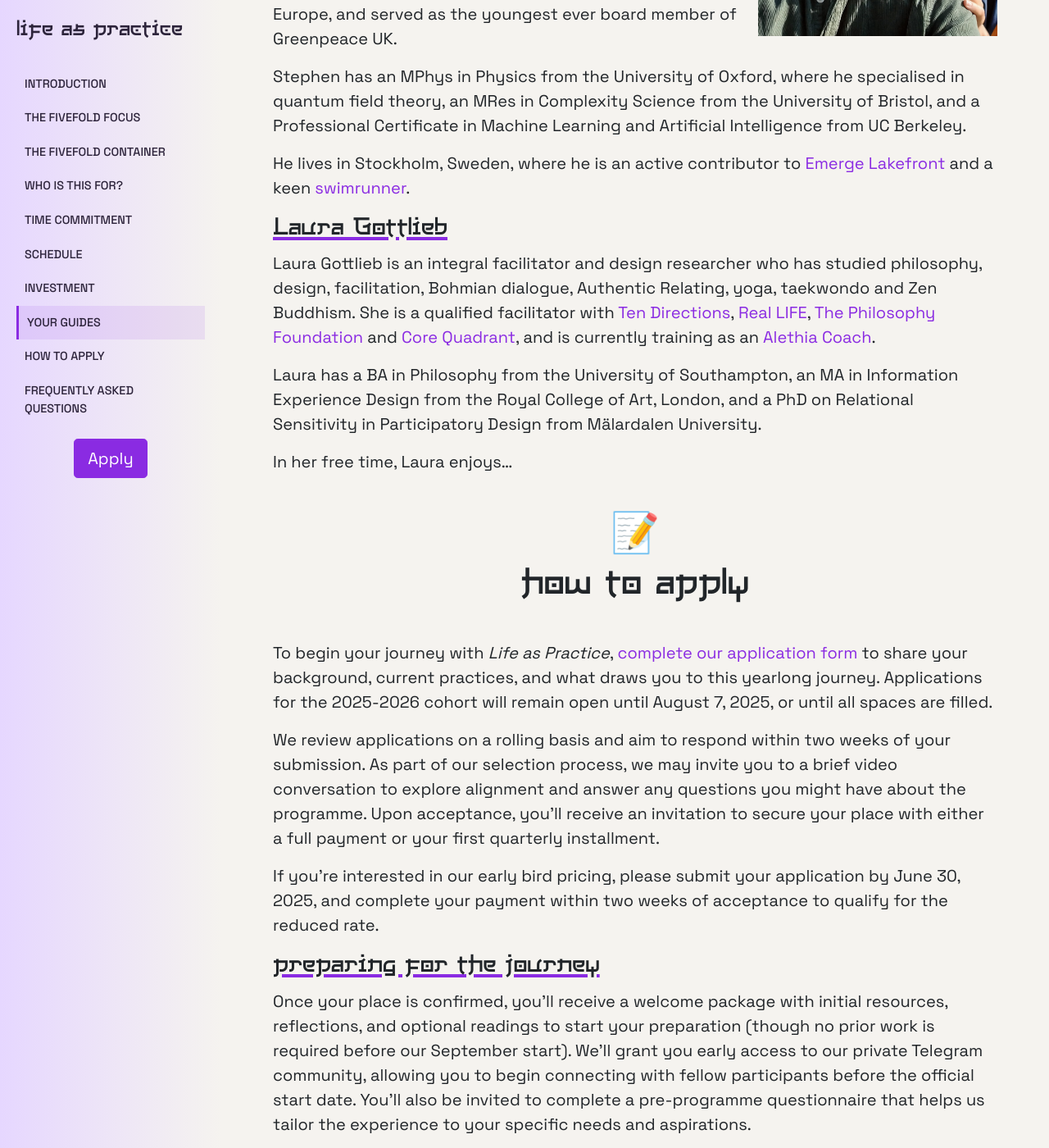
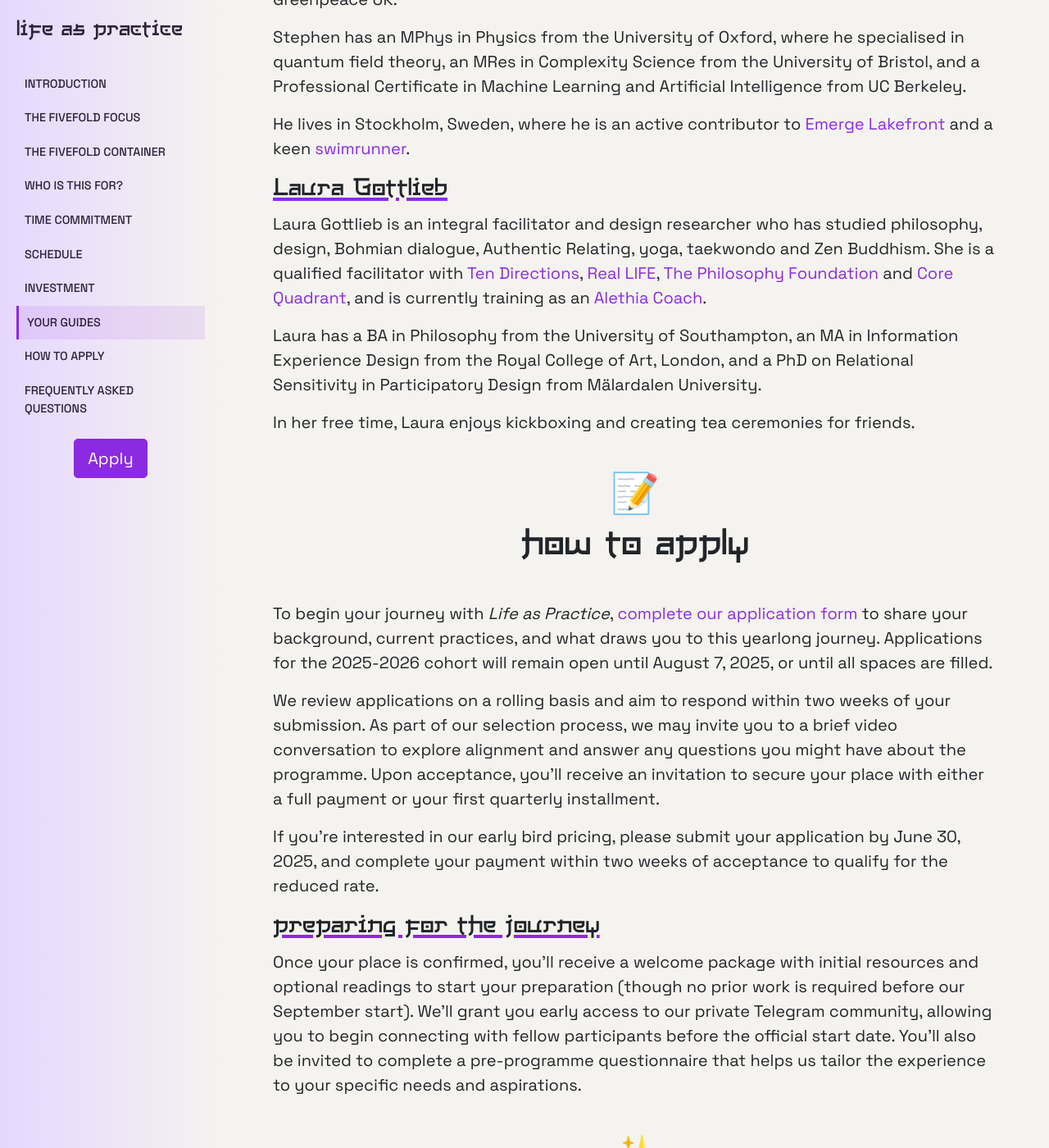
Before and after one commit to stephenreid321/lifeaspractice, a Jekyll site: the page built from index.markdown, in a window 1280 px wide and 1400 px high, scrolled down 9270 px. Shown: the whole window at 82% size. Built offline with Jekyll 4.4.1, drawn with Linux system fonts in a browser that asks for light colours; some of the changed text lies outside the part shown.

Commit message:
💬 Update content across sections and remove header apply button
Refine descriptions in 'How to Apply' and 'Introduction' sections.
Update Laura Gottlieb's profile details.
Remove the apply button from the main header.

```diff
--- a/_sections/how-to-apply.md
+++ b/_sections/how-to-apply.md
@@ -7,4 +7,4 @@ If you're interested in our early bird pricing, please submit your application b
 Preparing for the Journey
 -------------------------
 
-Once your place is confirmed, you'll receive a welcome package with initial resources, reflections, and optional readings to start your preparation (though no prior work is required before our September start). We'll grant you early access to our private Telegram community, allowing you to begin connecting with fellow participants before the official start date. You'll also be invited to complete a pre-programme questionnaire that helps us tailor the experience to your specific needs and aspirations.
+Once your place is confirmed, you'll receive a welcome package with initial resources and optional readings to start your preparation (though no prior work is required before our September start). We'll grant you early access to our private Telegram community, allowing you to begin connecting with fellow participants before the official start date. You'll also be invited to complete a pre-programme questionnaire that helps us tailor the experience to your specific needs and aspirations.
--- a/_sections/your-guides.md
+++ b/_sections/your-guides.md
@@ -22,8 +22,8 @@ He lives in Stockholm, Sweden, where he is an active contributor to [Emerge Lake
 
 <h2 style="text-transform: none">Laura Gottlieb</h2>
 
-Laura Gottlieb is an integral facilitator and design researcher who has studied philosophy, design, facilitation, Bohmian dialogue, Authentic Relating, yoga, taekwondo and Zen Buddhism. She is a qualified facilitator with [Ten Directions](https://tendirections.com/), [Real LIFE](https://www.dianemushohamilton.com/), [The Philosophy Foundation](https://www.philosophy-foundation.org/) and [Core Quadrant](https://www.corequality.nl/?lang=en), and is currently training as an [Alethia Coach](https://integralunfoldment.com/).
+Laura Gottlieb is an integral facilitator and design researcher who has studied philosophy, design, Bohmian dialogue, Authentic Relating, yoga, taekwondo and Zen Buddhism. She is a qualified facilitator with [Ten Directions](https://tendirections.com/), [Real LIFE](https://www.dianemushohamilton.com/), [The Philosophy Foundation](https://www.philosophy-foundation.org/) and [Core Quadrant](https://www.corequality.nl/?lang=en), and is currently training as an [Alethia Coach](https://integralunfoldment.com/).
 
 Laura has a BA in Philosophy from the University of Southampton, an MA in Information Experience Design from the Royal College of Art, London, and a PhD on Relational Sensitivity in Participatory Design from Mälardalen University.
 
-In her free time, Laura enjoys...
+In her free time, Laura enjoys kickboxing and creating tea ceremonies for friends.
--- a/index.markdown
+++ b/index.markdown
@@ -16,7 +16,6 @@ layout: application
       <br />
       Sep 2025 – Aug 2026
     </p>
-    <a class="btn btn-primary btn-lg" id="header-apply-button" target="_blank" href="https://airtable.com/appxD3blgx0uJJ35b/pag8aRYP7rzvoZDCL/form">Apply</a>
   </div>
 </header>
 
```
Also changed, not shown: _sections/introduction.md (+1 -1 lines).
